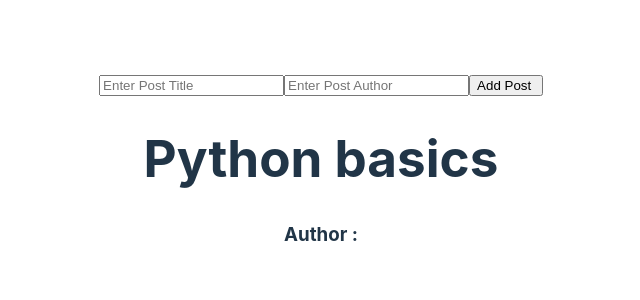
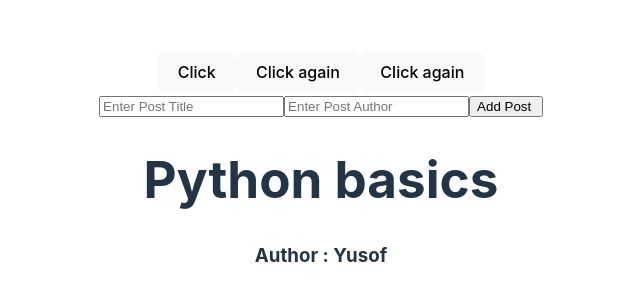
Before and after one commit to yusofAlkhatib/React-Notes-App, a React (Vite) app: page / in a window 1280 px wide. Shown: the part 230-530 px from the top of the page, without its empty margins (319-959 px from the left). Built offline with nearby package versions, Linux system fonts and the light colour scheme.

Commit message:
add events

```diff
--- a/src/App.jsx
+++ b/src/App.jsx
@@ -5,12 +5,30 @@ import CreatePost from './components/CreatePost'
 
 function App() {
 
-  const author = "Yusof "
+  const authorName = "Yusof "
+
+  const hello = () =>{
+    console.log('Welcome')
+  }
+
+  const hello2 = (name) =>{
+    console.log('Hello ${name}')
+  }
+
+  const hello3 = (e) =>{
+    console.log(e)
+  }
 
   return (
     <>
+
+      <button onClick={hello}> Click </button>
+      <button onClick={hello3}> Click again </button>
+      <button onClick={()=> hello2('Yusof')}> Click again </button>
+
+
       < CreatePost />
-      < Posts authorName={author} />
+      < Posts author={authorName} />
     </>
   )
 }
```
